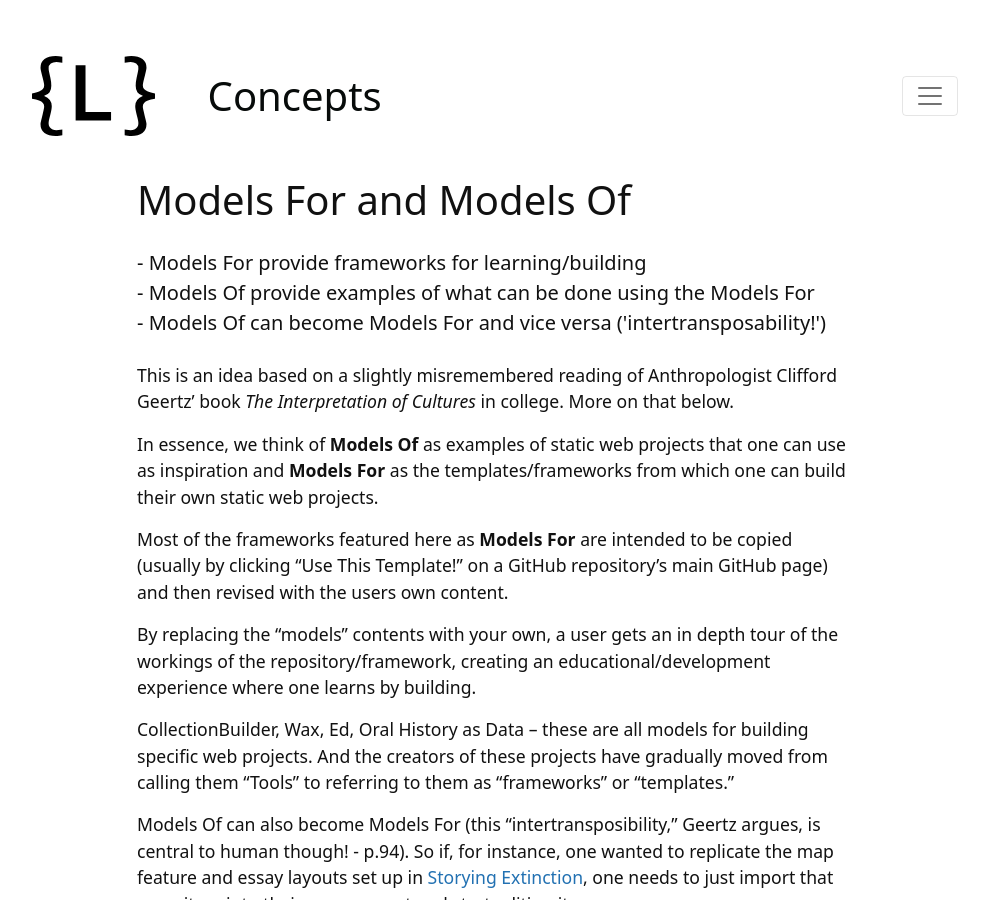
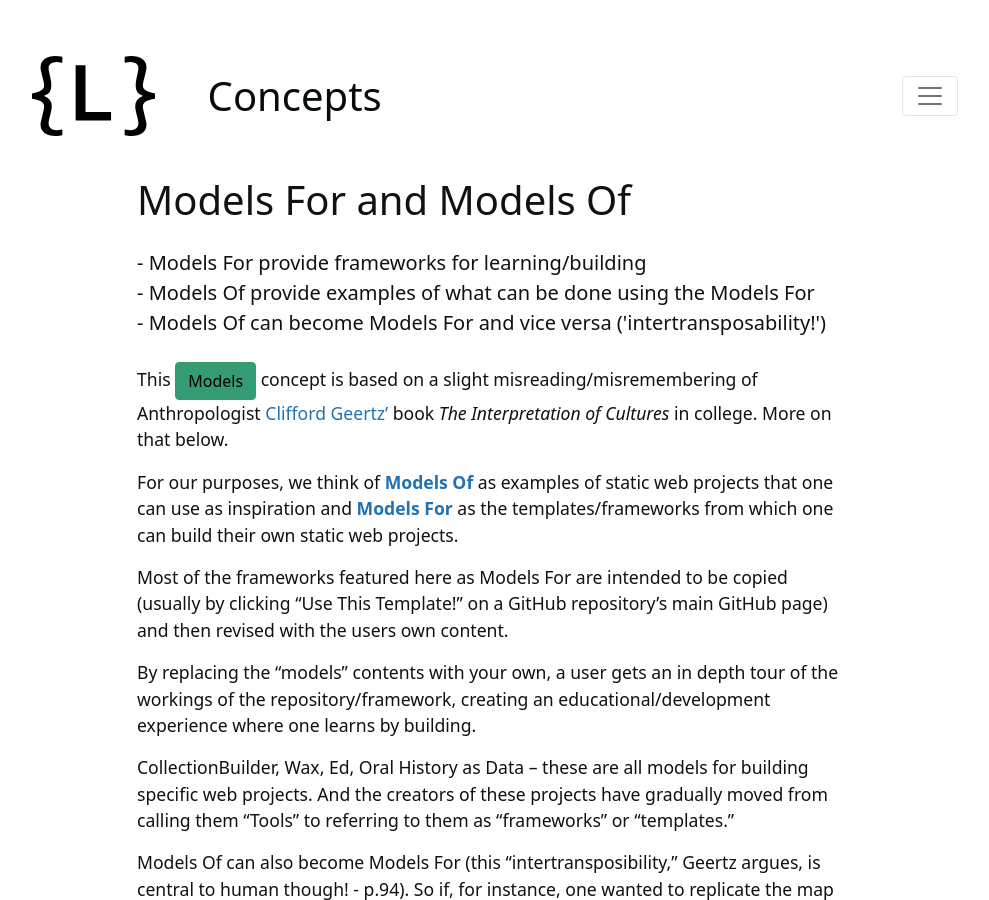
Before and after one commit to lib-static/lib-static.github.io, a Jekyll site: the page built from content/_concepts/models.md, in a window 1280 px wide and 900 px high. Shown: the whole window, without its empty margins (145-1134 px from the left). Built offline with Jekyll 4.4.1, drawn with Linux system fonts in a browser that asks for light colours.

Commit message:
Update models.md

```diff
--- a/content/_concepts/models.md
+++ b/content/_concepts/models.md
@@ -6,11 +6,11 @@ type: Concepts
 description: "- Models For provide frameworks for learning/building <br>- Models Of provide examples of what can be done using the Models For <br> - Models Of can become Models For and vice versa ('intertransposability!')"
 ---
 
-This is an idea based on a slightly misremembered reading of Anthropologist  Clifford Geertz' book *The Interpretation of Cultures* in college. More on that below.
+This [Models]({{ '/models/' | relative_url }}){:.btn .btn-success} concept is based on a slight misreading/misremembering of Anthropologist  [Clifford Geertz'](https://en.wikipedia.org/wiki/Clifford_Geertz) book *The Interpretation of Cultures* in college. More on that below.
 
-In essence, we think of **Models Of** as examples of static web projects that one can use as inspiration and **Models For** as the templates/frameworks from which one can build their own static web projects.
+For our purposes, we think of [**Models Of**]({{ '/models/?filter=filter-models-of' | relative_url }}) as examples of static web projects that one can use as inspiration and [**Models For**]({{ '/models/?filter=filter-models-for' | relative_url }}) as the templates/frameworks from which one can build their own static web projects.
 
-Most of the frameworks featured here as **Models For** are intended to be copied (usually by clicking "Use This Template!" on a GitHub repository's main GitHub page) and then revised with the users own content.
+Most of the frameworks featured here as Models For are intended to be copied (usually by clicking "Use This Template!" on a GitHub repository's main GitHub page) and then revised with the users own content.
 
 By replacing the "models" contents with your own, a user gets an in depth tour of the workings of the repository/framework, creating an educational/development experience where one learns by building.
 
```
